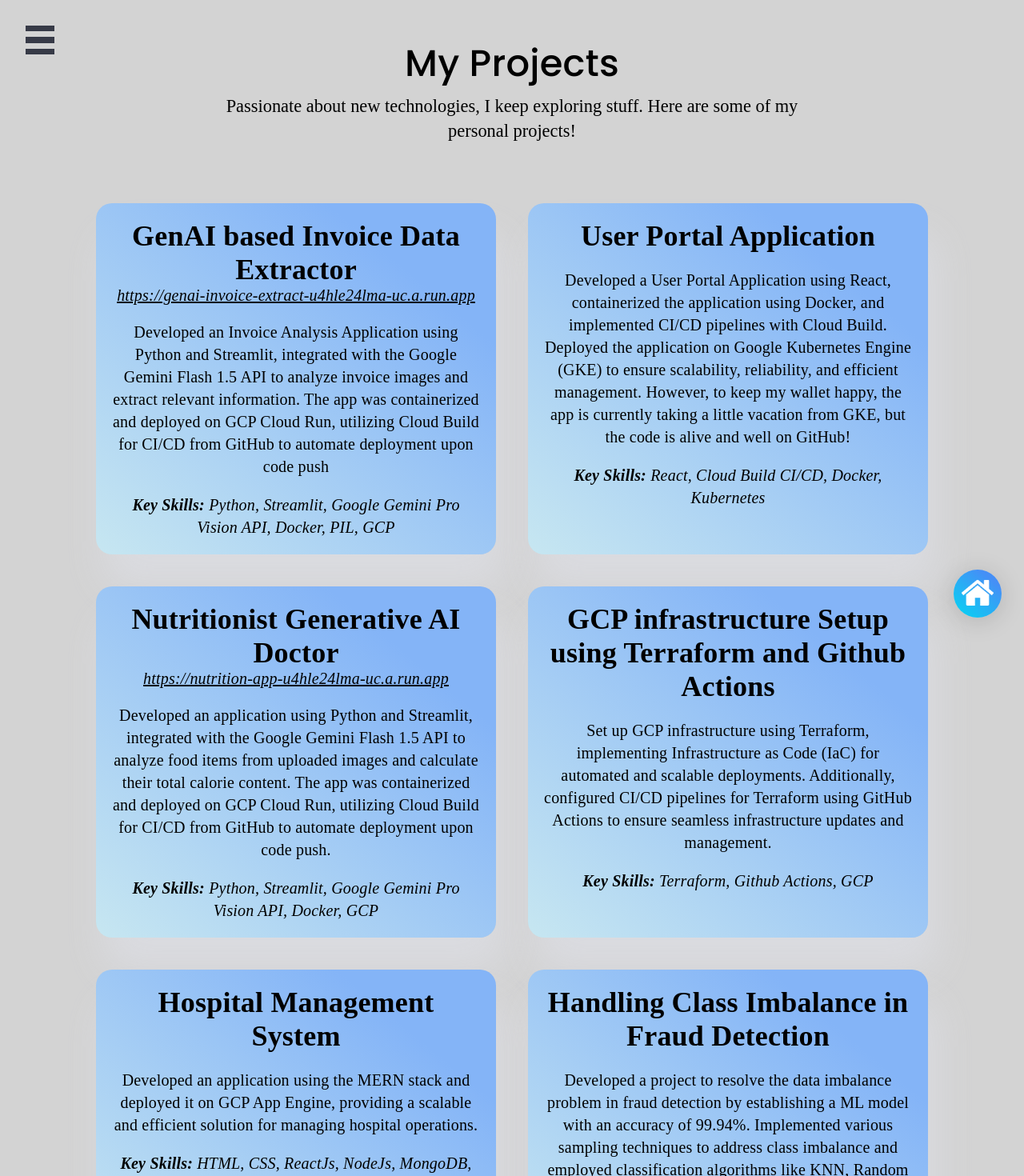
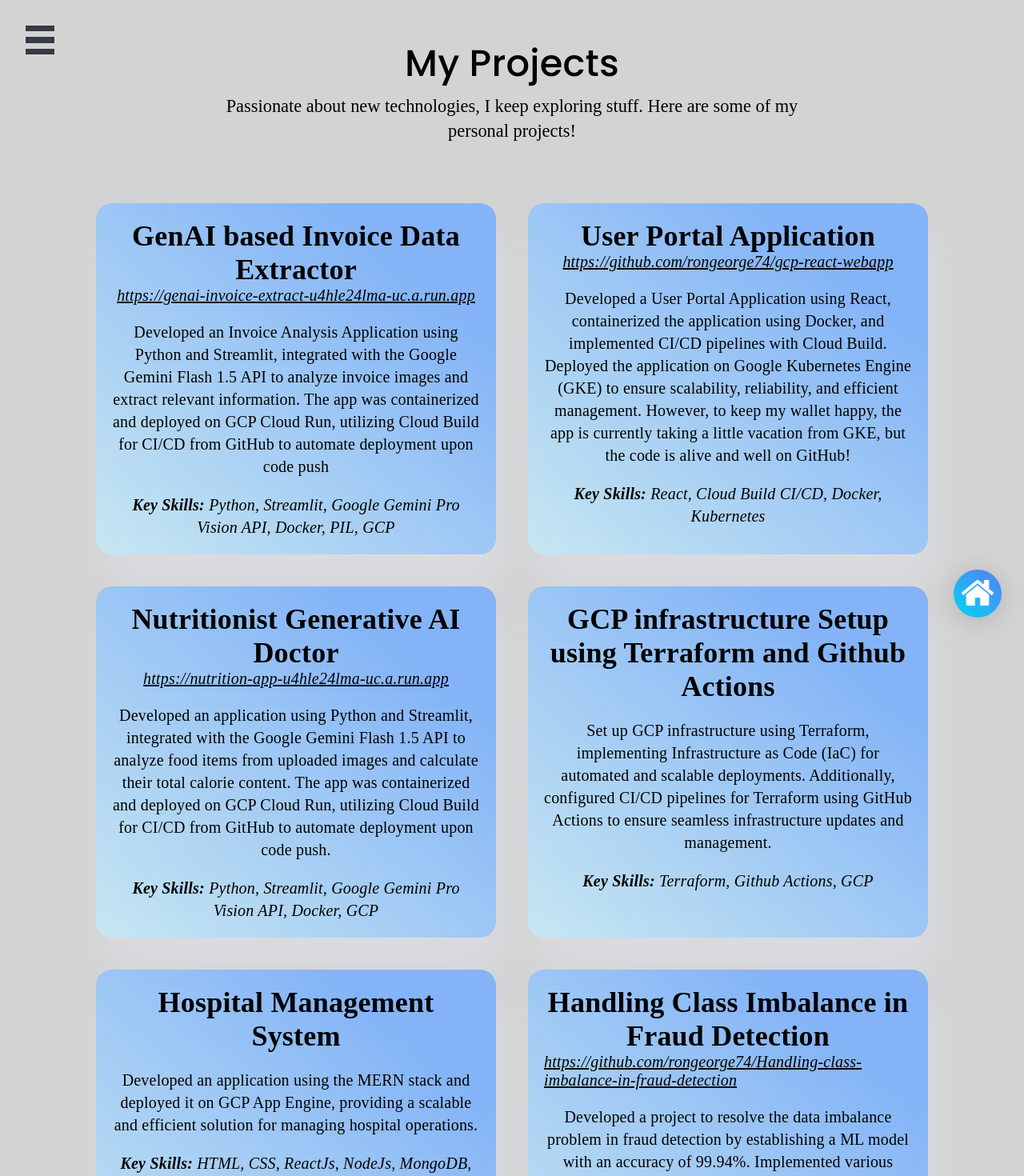
Before and after one commit to rongeorge74/personal-portfolio, a React (Create React App) app: page /#/projects in a window 1280 px wide. Shown: the top 1470 px of the page at 80% size. Built offline with nearby package versions, Linux system fonts and the light colour scheme.

Commit message:
updated code

```diff
--- a/src/assets/projectsData.js
+++ b/src/assets/projectsData.js
@@ -12,7 +12,7 @@ export const projectsData = [
         projectName: 'User Portal Application',
         projectDescription:
             'Developed a User Portal Application using React, containerized the application using Docker, and implemented CI/CD pipelines with Cloud Build. Deployed the application on Google Kubernetes Engine (GKE) to ensure scalability, reliability, and efficient management. However, to keep my wallet happy, the app is currently taking a little vacation from GKE, but the code is alive and well on GitHub!',
-        projectUrl: '',
+        projectUrl: 'https://github.com/rongeorge74/gcp-react-webapp',
         projectSkills: 'React, Cloud Build CI/CD, Docker, Kubernetes',
         // projectDuration: 'Aug 2018 - Oct 2018'
     },
@@ -44,7 +44,7 @@ export const projectsData = [
         projectName: 'Handling Class Imbalance in Fraud Detection',
         projectDescription:
             'Developed a project to resolve the data imbalance problem in fraud detection by establishing a ML model with an accuracy of 99.94%. Implemented various sampling techniques to address class imbalance and employed classification algorithms like KNN, Random Forest to evaluate the results. ',
-        projectUrl: '',
+        projectUrl: 'https://github.com/rongeorge74/Handling-class-imbalance-in-fraud-detection',
         projectSkills:'Python, Classification Algorithms, Sampling Techniques',
         // projectDuration: 'Feb 2019 - Oct 2019'
     },
--- a/src/components/About/About.jsx
+++ b/src/components/About/About.jsx
@@ -47,6 +47,14 @@ const About = () =>{
                     <AccordionDetails className="accordian-details">
                         <Typography component={'span'} variant={'body2'}>
                             <div className="my-details">
+                            <h2 className="about-sub-head">
+                                Arizona State University :  <i> {' '}Aug’24 - May’26</i>
+                            </h2>
+                            <p className="about-deatils">
+                                Masters (Computer Science)	 <br/>
+                                CGPA: <strong>Ongoing </strong> <br/>
+                            </p>
+
                             <h2 className="about-sub-head">
                                 Fr. Conceicao Rodrigues College of Engineering, Mumbai :  <i> {' '}Aug’18 - May’22</i>
                             </h2>
```
